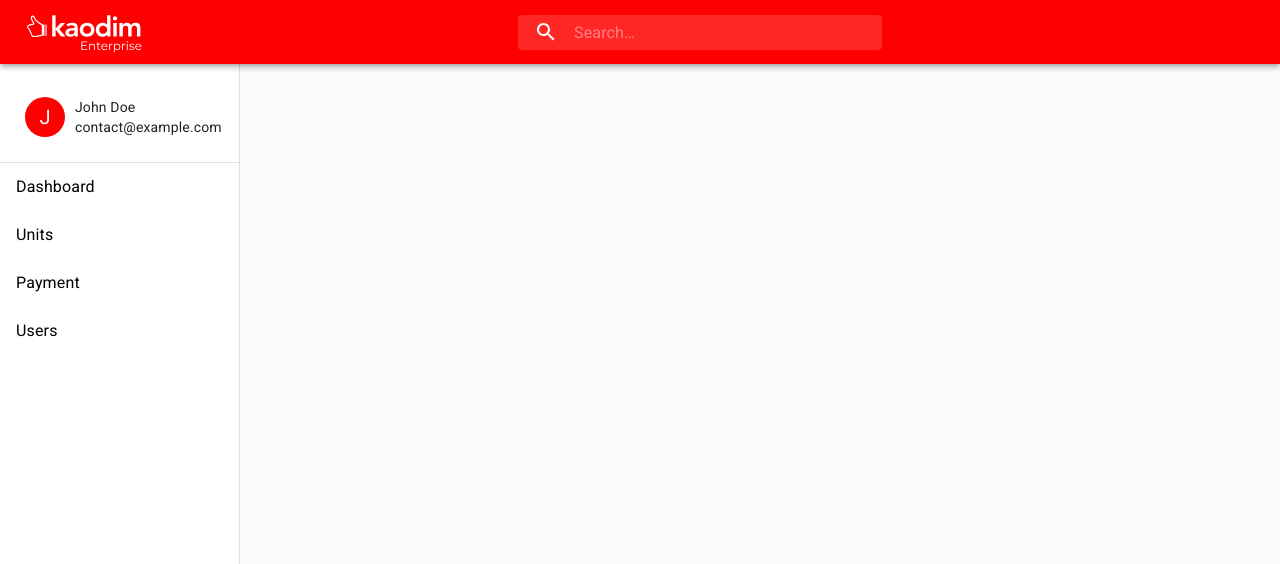
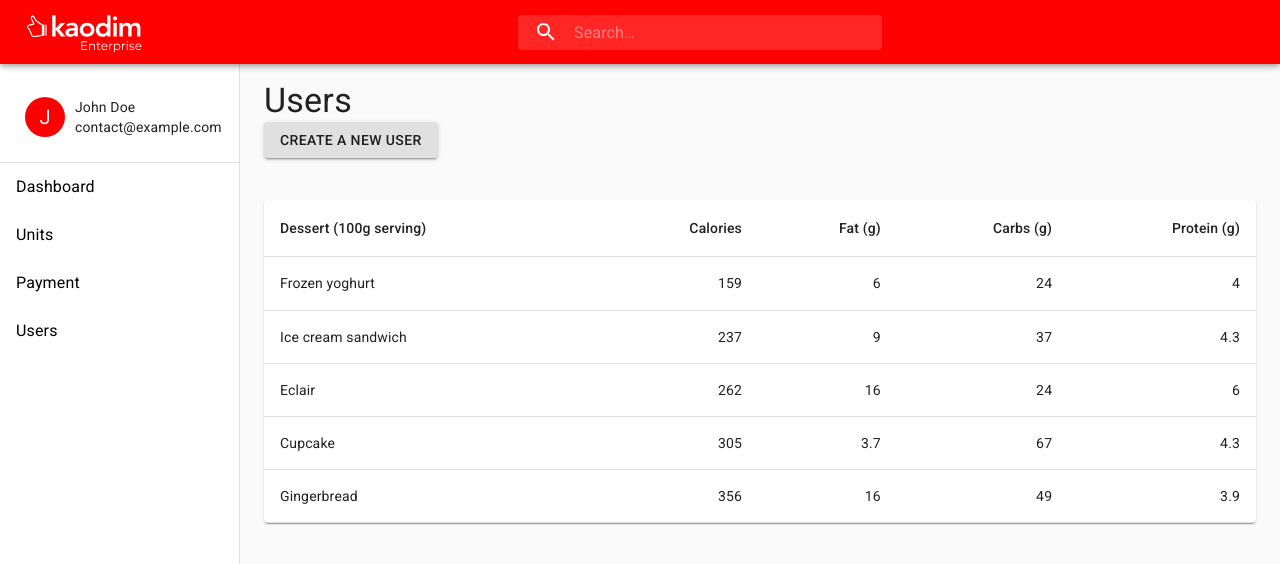
Before and after one commit to theinhtut/kao-enterprise, a React (Create React App) app: page /users in a window 1280 px wide. Shown: the top 564 px of the page. Built offline with nearby package versions, Linux system fonts and the light colour scheme.

Commit message:
integrate feeds and related units

```diff
--- a/src/Dashboard/Dashboard.js
+++ b/src/Dashboard/Dashboard.js
@@ -1,20 +1,14 @@
 import React, {useState, useEffect} from 'react'
 import connect from './../apis/axios'
 import { makeStyles } from '@material-ui/core/styles'
-import clsx from 'clsx'
 import Card from '@material-ui/core/Card'
 import CardHeader from '@material-ui/core/CardHeader'
 import CardMedia from '@material-ui/core/CardMedia'
 import CardContent from '@material-ui/core/CardContent'
-import CardActions from '@material-ui/core/CardActions'
-import Collapse from '@material-ui/core/Collapse'
 import Avatar from '@material-ui/core/Avatar'
 import IconButton from '@material-ui/core/IconButton'
 import Typography from '@material-ui/core/Typography'
 import { red } from '@material-ui/core/colors'
-import FavoriteIcon from '@material-ui/icons/Favorite'
-import ShareIcon from '@material-ui/icons/Share'
-import ExpandMoreIcon from '@material-ui/icons/ExpandMore'
 import MoreVertIcon from '@material-ui/icons/MoreVert'
 
 const useStyles = makeStyles((theme) => ({
@@ -61,7 +55,8 @@ export const Dashboard = () => {
   const [completed, setCompleted] = useState('');
   const [services, setServices] = useState('');
   const [stats, setStats] = useState('');
-  const [premise, setPremises] = useState('');
+  const [premises, setPremises] = useState('');
+  const [feeds, setFeeds] = useState('');
 
   useEffect(() => {
     const fetchDashboard = async () => {
@@ -96,6 +91,14 @@ export const Dashboard = () => {
     fetchStats();
   }, []);
 
+  useEffect(() => {
+    const fetchFeeds = async () => {
+      const result = await connect.get('/dashboard/activity_feeds');
+      setFeeds(result.data)
+    };
+    fetchFeeds();
+  }, []);
+
   return (
     <div
       style={{
@@ -119,7 +122,7 @@ export const Dashboard = () => {
             <CardContent>
               <label>Requests Submitted</label>
               <Avatar aria-label="complete" className={classes.jobsubmitted}>
-                <span style={{fontSize: '36px'}}>{stats.ongoing_count+stats.completed_count}</span>
+                <span style={{fontSize: '36px'}}>{typeof stats.ongoing_count === 'number' ? stats.ongoing_count+stats.completed_count : ''}</span>
               </Avatar>
             </CardContent>
           </div>
@@ -144,41 +147,13 @@ export const Dashboard = () => {
             title='Activity Feed'
           />
           <CardContent>
-            <Card>
-              <CardContent>
-                <Typography variant='body2' color='textSecondary' component='p'>
-                  Office Cleaning @ Jalan Wan Kadir
-                </Typography>
-              </CardContent>
+            {feeds && feeds.map((feed, index) => (
+            <Card key={index} style={{marginTop: '12px', padding: '8px'}}>
+              <label style={{textTransform: 'capitalize', fontSize: '20px'}}>{feed.activity_type}</label><br />
+              <label>{new Date(feed.created_at).toDateString()} - {feed.detail}</label>
             </Card>
-            <Card style={{ marginTop: '12px' }}>
-              <CardContent>
-                <Typography variant='body2' color='textSecondary' component='p'>
-                  Office Cleaning @ Jalan Wan Kadir
-                </Typography>
-              </CardContent>
-            </Card>
-            <Card style={{ marginTop: '12px' }}>
-              <CardContent>
-                <Typography variant='body2' color='textSecondary' component='p'>
-                  Office Cleaning @ Jalan Wan Kadir
-                </Typography>
-              </CardContent>
-            </Card>
-            <Card style={{ marginTop: '12px' }}>
-              <CardContent>
-                <Typography variant='body2' color='textSecondary' component='p'>
-                  Office Cleaning @ Jalan Wan Kadir
-                </Typography>
-              </CardContent>
-            </Card>
-            <Card style={{ marginTop: '12px' }}>
-              <CardContent>
-                <Typography variant='body2' color='textSecondary' component='p'>
-                  Office Cleaning @ Jalan Wan Kadir
-                </Typography>
-              </CardContent>
-            </Card>
+            )
+            )}
           </CardContent>
         </Card>
       </div>
@@ -264,18 +239,20 @@ export const Dashboard = () => {
         <Card className={classes.servicecard}>
           <CardHeader title='Related Units' />
           <CardContent style={{ display: 'flex', flexDirection: 'row' }}>
-            <Card style={{ padding: '12px' }}>
+            {premises && premises.map((premise, index) => (
+              <Card key={index} style={{ padding: '12px', marginLeft: '12px' }}>
                 <CardContent>
                   <CardMedia
                     className={classes.media}
-                  image='/static/images/cards/contemplative-reptile.jpg'
-                  title='Contemplative Reptile'
+                    // image={premise.url}
                   />
                   <Typography gutterBottom variant='h5' component='h2'>
-                  Lizard
+                    {premise.name}
                   </Typography>
                 </CardContent>
               </Card>
+            )
+            )}
           </CardContent>
         </Card>
       </div>
--- a/src/Main.js
+++ b/src/Main.js
@@ -19,6 +19,7 @@ import Divider from '@material-ui/core/Divider'
 import CreateUnitProfile from './components/CreateUnitProfile'
 import ServiceRequestForm from './components/ServiceRequestForm'
 import ViewUnitProfile from './components/ViewUnitProfile'
+import ViewUserProfile from './components/ViewUserProfile'
 import logo from './images/k-e-white.svg'
 // import Header from './Header'
 // import history from '../history';
@@ -169,6 +170,7 @@ const Main = () => {
               <Route path='/dashboard' exact component={Dashboard} />
               <Route path='/request/' exact component={Request} />
               <Route path='/units/' exact component={ViewUnitProfile} />
+              <Route path='/users/' exact component={ViewUserProfile} />
               <Route path='/request/new' exact component={ServiceRequestForm} />
             </Switch>
             <div className={classes.toolbar} />
--- /dev/null
+++ b/src/components/ViewUserProfile.js
@@ -0,0 +1,83 @@
+import React from 'react'
+import { makeStyles } from '@material-ui/core/styles'
+import { Button, Paper, Grid, Typography } from '@material-ui/core'
+import Table from '@material-ui/core/Table';
+import TableBody from '@material-ui/core/TableBody';
+import TableCell from '@material-ui/core/TableCell';
+import TableHead from '@material-ui/core/TableHead';
+import TableRow from '@material-ui/core/TableRow';
+import '../styles/unit-profile.css'
+
+const useStyles = makeStyles((theme) => ({
+  root: {
+    width: '100%',
+    overflowX: 'auto',
+    marginTop: '3em'
+  },
+  table: {
+    minWidth: 650,
+  },
+  paper: {
+    padding: theme.spacing(2),
+    textAlign: 'center',
+    color: theme.palette.text.secondary
+  }
+}))
+
+function createData(name, calories, fat, carbs, protein) {
+    return { name, calories, fat, carbs, protein };
+  }
+
+  const rows = [
+    createData('Frozen yoghurt', 159, 6.0, 24, 4.0),
+    createData('Ice cream sandwich', 237, 9.0, 37, 4.3),
+    createData('Eclair', 262, 16.0, 24, 6.0),
+    createData('Cupcake', 305, 3.7, 67, 4.3),
+    createData('Gingerbread', 356, 16.0, 49, 3.9),
+  ];
+
+
+export default function FullWidthGrid() {
+  const classes = useStyles()
+  return (
+    <section>
+      <Typography variant='h4'>Users</Typography>
+      <div>
+        <Button
+          onClick={() => console.log('you have clicked')}
+          variant='contained'
+        >
+          Create A New User
+        </Button>
+      </div>
+
+      <Paper className={classes.root}>
+      <Table className={classes.table} aria-label="simple table">
+        <TableHead>
+          <TableRow>
+            <TableCell>Dessert (100g serving)</TableCell>
+            <TableCell align="right">Calories</TableCell>
+            <TableCell align="right">Fat&nbsp;(g)</TableCell>
+            <TableCell align="right">Carbs&nbsp;(g)</TableCell>
+            <TableCell align="right">Protein&nbsp;(g)</TableCell>
+          </TableRow>
+        </TableHead>
+        <TableBody>
+          {rows.map(row => (
+            <TableRow key={row.name}>
+              <TableCell component="th" scope="row">
+                {row.name}
+              </TableCell>
+              <TableCell align="right">{row.calories}</TableCell>
+              <TableCell align="right">{row.fat}</TableCell>
+              <TableCell align="right">{row.carbs}</TableCell>
+              <TableCell align="right">{row.protein}</TableCell>
+            </TableRow>
+          ))}
+        </TableBody>
+      </Table>
+    </Paper>
+
+    </section>
+  )
+}
```
Lines whose indentation alone changed are shown as unchanged.
